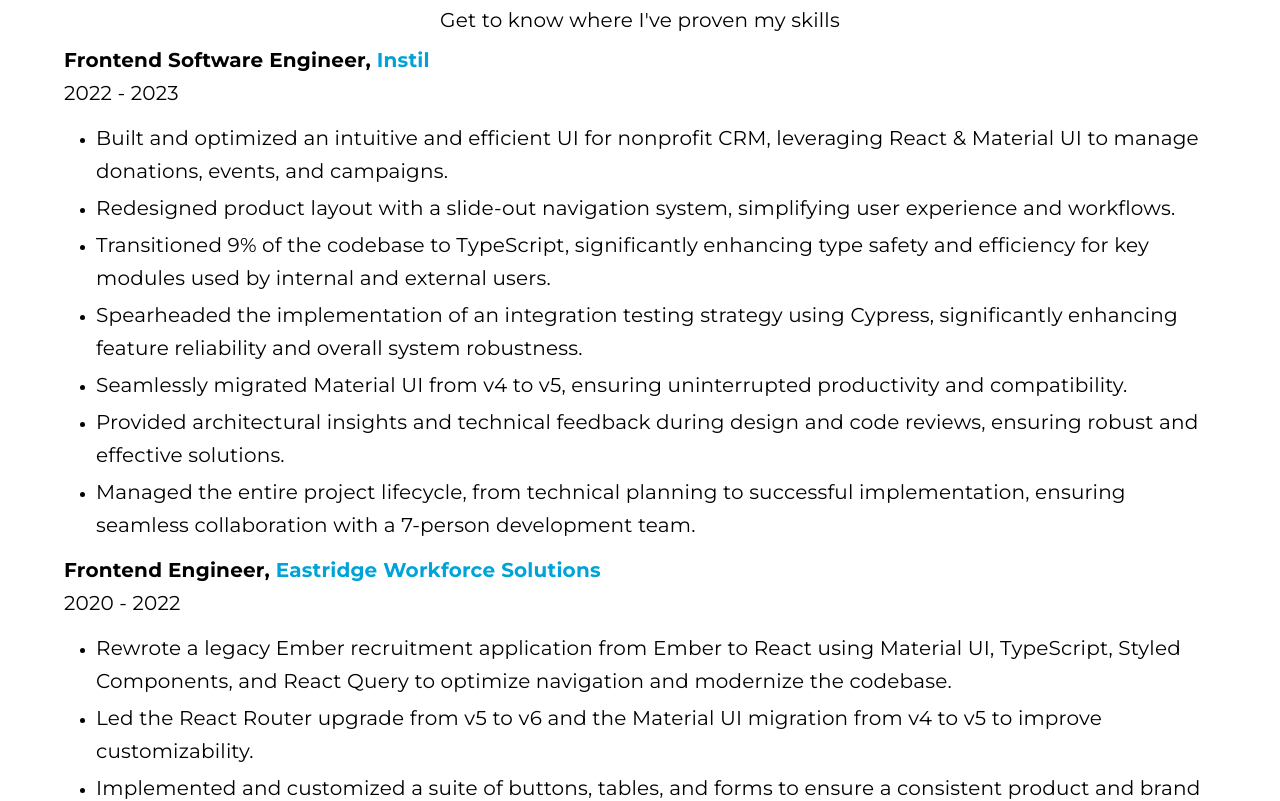
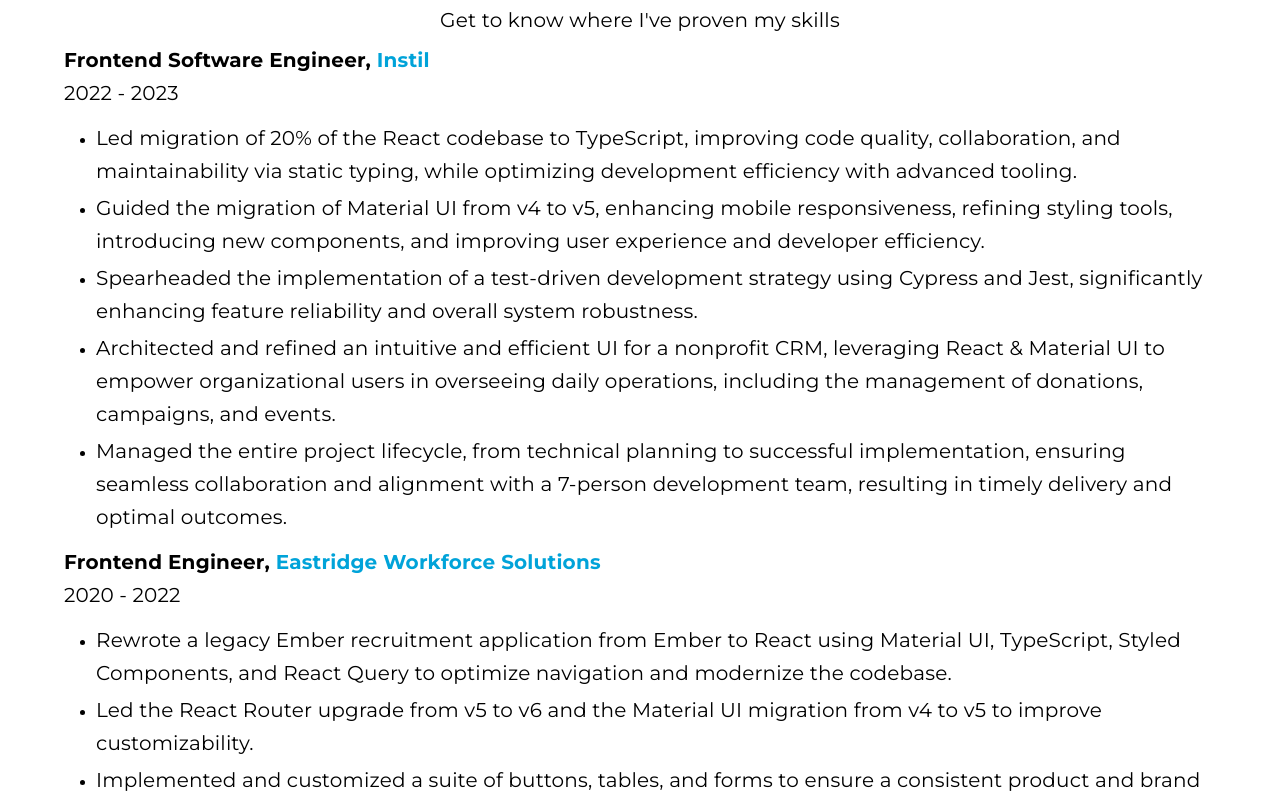
Before and after one commit to sunnydatko/sunny-datko, a React (Vite) app: page / in a window 1280 px wide. Shown: the part 1309-2110 px from the top of the page. Built offline with nearby package versions, Linux system fonts and the light colour scheme.

Commit message:
Update resume experience

```diff
--- a/src/components/Contact.jsx
+++ b/src/components/Contact.jsx
@@ -63,14 +63,20 @@
               sx={{
                 display: "flex",
                 flexDirection: "column",
-                gap: 2,
+                gap: 3,
                 margin: "0 auto",
-                width: "65%",
+                width: "70%",
               }}
             >
               <TextField label="Name" name="from_name" required />
               <TextField label="Email" name="reply_to" required />
-              <TextField label="Message" multiline name="message" required />
+              <TextField
+                label="Message"
+                name="message"
+                multiline
+                required
+                rows={3}
+              />
               <Button
                 size="large"
                 sx={{
--- a/src/config.js
+++ b/src/config.js
@@ -13,13 +13,11 @@
     title: "Frontend Software Engineer",
     url: "https://www.instil.io/",
     experience: [
-      "Built and optimized an intuitive and efficient UI for nonprofit CRM, leveraging React & Material UI to manage donations, events, and campaigns.",
-      "Redesigned product layout with a slide-out navigation system, simplifying user experience and workflows.",
-      "Transitioned 9% of the codebase to TypeScript, significantly enhancing type safety and efficiency for key modules used by internal and external users.",
-      "Spearheaded the implementation of an integration testing strategy using Cypress, significantly enhancing feature reliability and overall system robustness.",
-      "Seamlessly migrated Material UI from v4 to v5, ensuring uninterrupted productivity and compatibility.",
-      "Provided architectural insights and technical feedback during design and code reviews, ensuring robust and effective solutions.",
-      "Managed the entire project lifecycle, from technical planning to successful implementation, ensuring seamless collaboration with a 7-person development team.",
+      "Led migration of 20% of the React codebase to TypeScript, improving code quality, collaboration, and maintainability via static typing, while optimizing development efficiency with advanced tooling.",
+      "Guided the migration of Material UI from v4 to v5, enhancing mobile responsiveness, refining styling tools, introducing new components, and improving user experience and developer efficiency.",
+      "Spearheaded the implementation of a test-driven development strategy using Cypress and Jest, significantly enhancing feature reliability and overall system robustness.",
+      "Architected and refined an intuitive and efficient UI for a nonprofit CRM, leveraging React & Material UI to empower organizational users in overseeing daily operations, including the management of donations, campaigns, and events.",
+      "Managed the entire project lifecycle, from technical planning to successful implementation, ensuring seamless collaboration and alignment with a 7-person development team, resulting in timely delivery and optimal outcomes.",
     ],
   },
   {
@@ -100,7 +98,7 @@
 const testimonials = [
   {
     name: "Spencer Carney",
-    title: "Senior Software Engineer",
+    title: "Engineering Manager",
     displayText:
       "Dependable, eager, and always willing to learn and grow; that's how I would describe Sunny Datko. Collaborating with her has been an immense pleasure. She is an excellent sounding board when deliberating over decisions. She is always willing to help out with important tasks that others shy away from. When new standards are set, she motivates both herself and her colleagues to embrace them. Watching her take on new challenges without any hesitancy, and then succeed at them, has been one of the recent highlights of my career. Any team that needs a hard-hitting front-end engineer would be remiss to pass up on bringing her onboard.",
     image: spencer,
@@ -112,7 +110,7 @@
       "I had had the privilege to work closely alongside Sunny at Instil. She showed the ability to dive into challenges and find solutions, driving our team towards success. One of Sunny's standout qualities is her self-motivation and proactive nature when it comes to working within a team and solving technical problems. I would jump at the opportunity to work with Sunny again and any organization would be lucky to have her.",
     image: camden,
   },
-    {
+  {
     name: "Jon Jandoc",
     title: "Software Engineer",
     displayText:
@@ -144,7 +142,7 @@
     name: "Arpita Parmar",
     title: "Data Science Lead",
     displayText:
-      "Sunny and I worked together in different teams. I found sunny extremely charming and pleasant, tackling all project work with dedication and smile. Her interpersonal skills were exemplary and appreciated by everyone who worked with her. Besides bringing positive energy to team, Sunny is a take-charge person who can present creative ideas and communicate it effectively. She would be an excellent addition to any team and I wish her best for her future projects.",
+      "Sunny and I worked together in different teams. I found Sunny extremely charming and pleasant, tackling all project work with dedication and smile. Her interpersonal skills were exemplary and appreciated by everyone who worked with her. Besides bringing positive energy to team, Sunny is a take-charge person who can present creative ideas and communicate it effectively. She would be an excellent addition to any team and I wish her best for her future projects.",
     image: arpita,
   },
 ];
```
Also changed, not shown: 1 other file (tests, documents, lock files or other folders).
